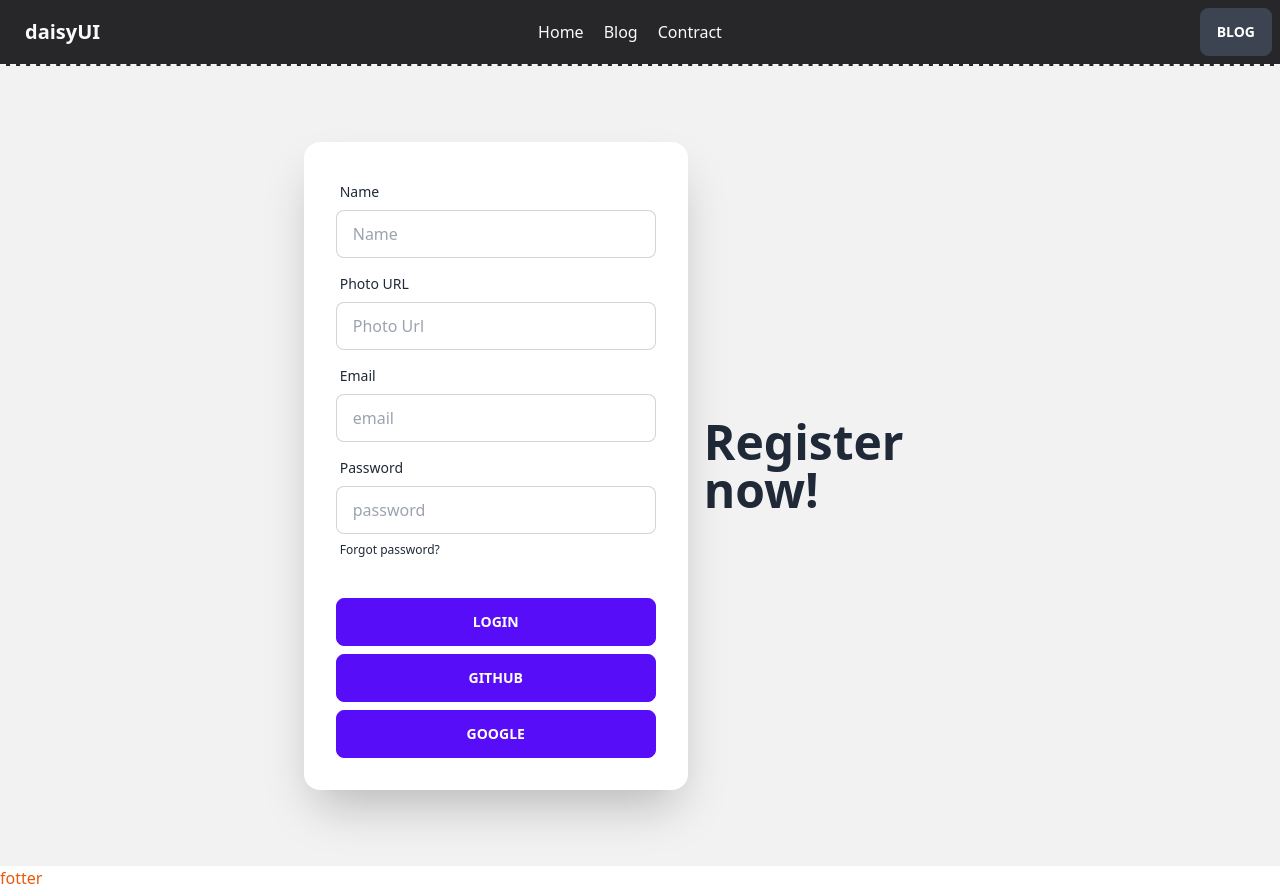
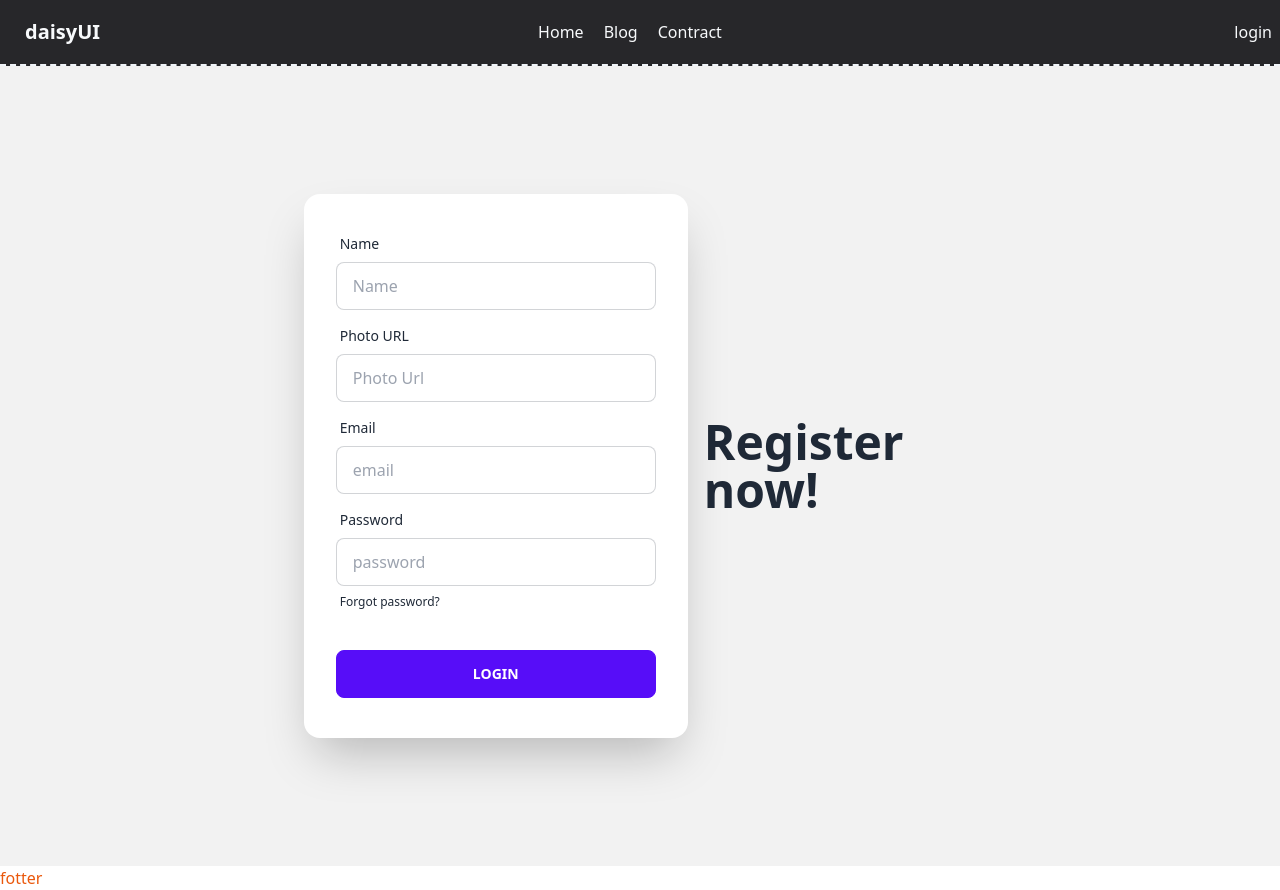
Before and after one commit to konaakter/mester-chef, a React (Vite) app: page /login in a window 1280 px wide. Built offline with nearby package versions, Linux system fonts and the light colour scheme; no server answers.

Commit message:
firebase added

```diff
--- a/src/Componet/Login/Login.jsx
+++ b/src/Componet/Login/Login.jsx
@@ -1,6 +1,51 @@
-import React from 'react';
+import React, { useContext, useState } from 'react';
+import { AuthContext } from '../../Providers/Authprovider';
 
 const Login = () => {
+    const {Loginemailpassword, gogoleprover, GithubSing } = useContext(AuthContext);
+    const [error, seterror] = useState('');
+
+
+    const handlelogin = (event) =>{
+        event.preventDefault();
+        const from = event.target;
+        const email = from.email.value;
+        const password = from.password.value;
+        Loginemailpassword(email, password)
+        .then(result =>{
+            const reuser = result.user;
+            console.log(reuser);
+            event.target.reset();
+        })
+        .catch(error => {
+            console.log(error);
+        })
+
+
+    }
+
+    const handlergoogle = () =>{
+        gogoleprover()
+        .then(result => {
+            const gogle = result.user
+            console.log(gogle);
+        })
+        .catch(error => {
+            console.log(error);
+        })
+    }
+
+    const handleGithub =() =>{
+        GithubSing()
+        .then(result => {
+            const github = result.user
+            console.log(github);
+        })
+        .catch(error => {
+            console.log(error);
+        })
+
+    }
     return (
         <div>
 
@@ -10,28 +55,30 @@ const Login = () => {
                         <h1 className="text-5xl font-bold">Login now!</h1>
                         <p className="py-6">Provident cupiditate voluptatem et in. Quaerat fugiat ut assumenda excepturi exercitationem quasi. In deleniti eaque aut repudiandae et a id nisi.</p>
                     </div>
-                    <div className="card flex-shrink-0 w-full max-w-sm shadow-2xl bg-base-100">
+                    <form onSubmit={handlelogin} className="card flex-shrink-0 w-full max-w-sm shadow-2xl bg-base-100">
                         <div className="card-body">
                             <div className="form-control">
                                 <label className="label">
                                     <span className="label-text">Email</span>
                                 </label>
-                                <input type="text" name='name' placeholder="email" className="input input-bordered" required />
+                                <input type="email" name='email' placeholder="email" className="input input-bordered" required />
                             </div>
                             <div className="form-control">
                                 <label className="label">
                                     <span className="label-text">Password</span>
                                 </label>
-                                <input type="text" name='name' placeholder="password" className="input input-bordered" required />
+                                <input type="password" name='password' placeholder="password" className="input input-bordered" required />
                                 <label className="label">
                                     <a href="#" className="label-text-alt link link-hover">Forgot password?</a>
                                 </label>
                             </div>
                             <div className="form-control mt-6">
-                                <button className="btn btn-primary">Login</button>
+                                <button  className="btn btn-primary mb-4">Login</button>
+                                <button onClick={handlergoogle} className="btn btn-primary mb-2 ">Google</button>
+                                <button onClick={handleGithub} className="btn btn-primary ">Github</button>
                             </div>
                         </div>
-                    </div>
+                    </form>
                 </div>
             </div>
 
--- a/src/Componet/Registatoin/Registatoin.jsx
+++ b/src/Componet/Registatoin/Registatoin.jsx
@@ -1,6 +1,30 @@
-import React from 'react';
+import React, { useContext } from 'react';
+import { AuthContext } from '../../Providers/Authprovider';
+
 
 const Registatoin = () => {
+    const {SignInRegintatoin} = useContext(AuthContext);
+    console.log(SignInRegintatoin);
+     const handleREgintatoin = (event) => {
+        event.preventDefault();
+        const name = event.target.name.value;
+        const email = event.target.email.value;
+        const password = event.target.password.value;
+        console.log(name, email, password)
+        SignInRegintatoin(email, password)
+        .then(result =>{
+            const reuser = result.user;
+            console.log(reuser);
+            event.target.reset();
+        })
+        .catch(error => {
+            console.log(error);
+        })
+     }
+
+
+
+
     return (
         <div>
 
@@ -9,7 +33,7 @@ const Registatoin = () => {
                     <div className="text-center lg:text-left">
                         <h1 className="text-5xl font-bold">Register now!</h1>
                     </div>
-                    <div className="card flex-shrink-0 w-full max-w-sm shadow-2xl bg-base-100">
+                    <form onSubmit={handleREgintatoin} className="card flex-shrink-0 w-full max-w-sm shadow-2xl bg-base-100">
                         <div className="card-body">
 
                             <div className="form-control">
@@ -28,7 +52,7 @@ const Registatoin = () => {
                                 <label className="label">
                                     <span className="label-text">Email</span>
                                 </label>
-                                <input type="text" name='name' placeholder="email" className="input input-bordered" required />
+                                <input type="email" name='email' placeholder="email" className="input input-bordered" required />
                             </div>
 
 
@@ -36,18 +60,16 @@ const Registatoin = () => {
                                 <label className="label">
                                     <span className="label-text">Password</span>
                                 </label>
-                                <input type="text" name='name' placeholder="password" className="input input-bordered" required />
+                                <input type="password" name='password' placeholder="password" className="input input-bordered" required />
                                 <label className="label">
                                     <a href="#" className="label-text-alt link link-hover">Forgot password?</a>
                                 </label>
                             </div>
                             <div className="form-control mt-6">
                                 <button className="btn btn-primary mb-2">Login</button>
-                                <button className="btn btn-primary  mb-2">Github</button>
-                                <button className="btn btn-primary ">Google</button>
                             </div>
                         </div>
-                    </div>
+                    </form>
 
                 </div>
             </div>
--- /dev/null
+++ b/src/Providers/Authprovider.jsx
@@ -0,0 +1,76 @@
+import React, { createContext, useEffect } from 'react';
+import { GithubAuthProvider, GoogleAuthProvider, createUserWithEmailAndPassword, getAuth, onAuthStateChanged, signInWithEmailAndPassword, signInWithPopup, signOut } from "firebase/auth";
+import app from '../firebase/firebase.config';
+import { useState } from 'react';
+
+
+
+
+ export const AuthContext = createContext(null);
+ const auth = getAuth(app);
+ const provider = new GoogleAuthProvider();
+
+ const Githubprovider = new GithubAuthProvider();
+
+
+
+
+
+const Authprovider = ({children})=> {
+    const [user, setuser] = useState(null);
+
+
+    const SignInRegintatoin = (email, password) =>{
+       return createUserWithEmailAndPassword(auth, email, password);
+
+    }
+    const Loginemailpassword = (email, password) => {
+        return signInWithEmailAndPassword(auth, email, password)
+    }
+
+    const gogoleprover = () =>{
+        return signInWithPopup(auth, provider)
+    }
+    const GithubSing = () =>{
+        return signInWithPopup(auth, Githubprovider)
+
+    }
+
+    const logOut = () =>{
+        return signOut(auth);
+    }
+
+    useEffect(() => {
+
+      const unsubscribe =  onAuthStateChanged (auth, currentuser=>{
+            console.log('auth sate change', currentuser)
+            setuser(currentuser)
+        })
+        return unsubscribe;
+
+
+    }, [])
+
+
+    const authinfo = {
+        user,
+        SignInRegintatoin,
+        Loginemailpassword,
+        gogoleprover,
+        GithubSing,
+        logOut
+
+
+
+    }
+
+
+
+    return (
+        <AuthContext.Provider value={authinfo}>
+            {children}
+        </AuthContext.Provider>
+    );
+};
+
+export default Authprovider;
--- a/src/Share/Header/Header.jsx
+++ b/src/Share/Header/Header.jsx
@@ -1,7 +1,21 @@
-import React from 'react';
+import React, { useContext } from 'react';
 import { Link } from 'react-router-dom';
+import { AuthContext } from '../../Providers/Authprovider';
+
 
 const Header = () => {
+    const {user, logOut} = useContext(AuthContext);
+
+    const handleSignout = () =>{
+        logOut()
+        .then ()
+
+        .catch (error =>{
+            console.log(error)
+        })
+    }
+
+
     return (
         <div >
             <div className='border-dashed border-b-2 border-slate-100  bg-zinc-800'>
@@ -32,12 +46,23 @@ const Header = () => {
                     <div className="navbar-center hidden lg:flex">
                         <ul className="menu menu-horizontal px-1 ">
                             <Link to='/login' className='pe-5'>Home</Link>
-                            <Link className='pe-5'>Blog</Link>
+                            <Link to='/logi' className='pe-5'>Blog</Link>
                             <Link className='pe-5'>Contract</Link>
                         </ul>
                     </div>
                     <div className="navbar-end ">
-                        <a className="btn">Blog</a>
+                        <p>
+                            {
+                                user && <span>{user?.display}</span>
+                            }
+                        </p>
+                        <p>
+                            {
+                                user ?  <button onClick={handleSignout }>logout</button> : <Link to='/logi'><button>login</button></Link>
+                            }
+                        </p>
+
+
                     </div>
                 </div>
             </div>
--- /dev/null
+++ b/src/firebase/firebase.config.js
@@ -0,0 +1,28 @@
+// Import the functions you need from the SDKs you need
+import { initializeApp } from "firebase/app";
+// TODO: Add SDKs for Firebase products that you want to use
+// https://firebase.google.com/docs/web/setup#available-libraries
+
+// Your web app's Firebase configuration
+const firebaseConfig = {
+  apiKey: "import.meta.env.VITE_apiKey",
+  authDomain: "import.meta.env.VITE_authDomain",
+  projectId: "import.meta.env.VITE_projectId",
+  storageBucket: "import.meta.env.VITE_storageBucket",
+  messagingSenderId: "import.meta.env.VITE_messagingSenderId",
+  appId: "import.meta.env.VITE_appId"
+};
+
+// Initialize Firebase
+const app = initializeApp(firebaseConfig);
+
+export default app;
+
+
+/*apiKey: "AIzaSyB1vw59LzB4qj4ddMy8-3zB-MiRQ7cNS-k",
+  authDomain: "chef-master-53d9c.firebaseapp.com",
+  projectId: "chef-master-53d9c",
+  storageBucket: "chef-master-53d9c.appspot.com",
+  messagingSenderId: "1000643163200",
+  appId: "1:1000643163200:web:b4bf2ce74002a359f0dba5"
+};*/
--- a/src/main.jsx
+++ b/src/main.jsx
@@ -5,8 +5,16 @@ import './index.css'
 import { RouterProvider } from 'react-router-dom'
 import router from './Router/Router.jsx'
 
+import Authprovider from './Providers/Authprovider.jsx'
+
 ReactDOM.createRoot(document.getElementById('root')).render(
   <React.StrictMode>
-    <RouterProvider router={router}></RouterProvider>
+    <Authprovider>
+         <RouterProvider router={router}></RouterProvider>
+    </Authprovider>
+
+
+
+
   </React.StrictMode>,
 )
```
